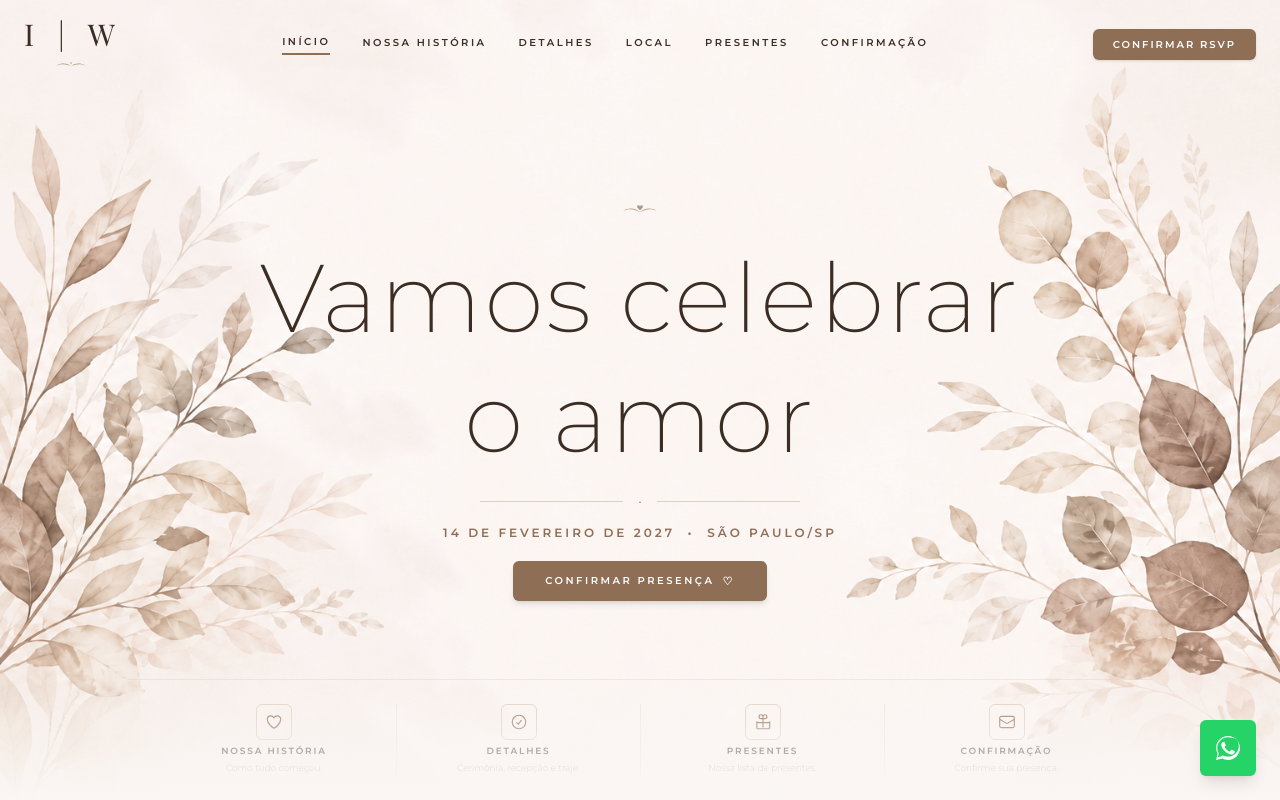
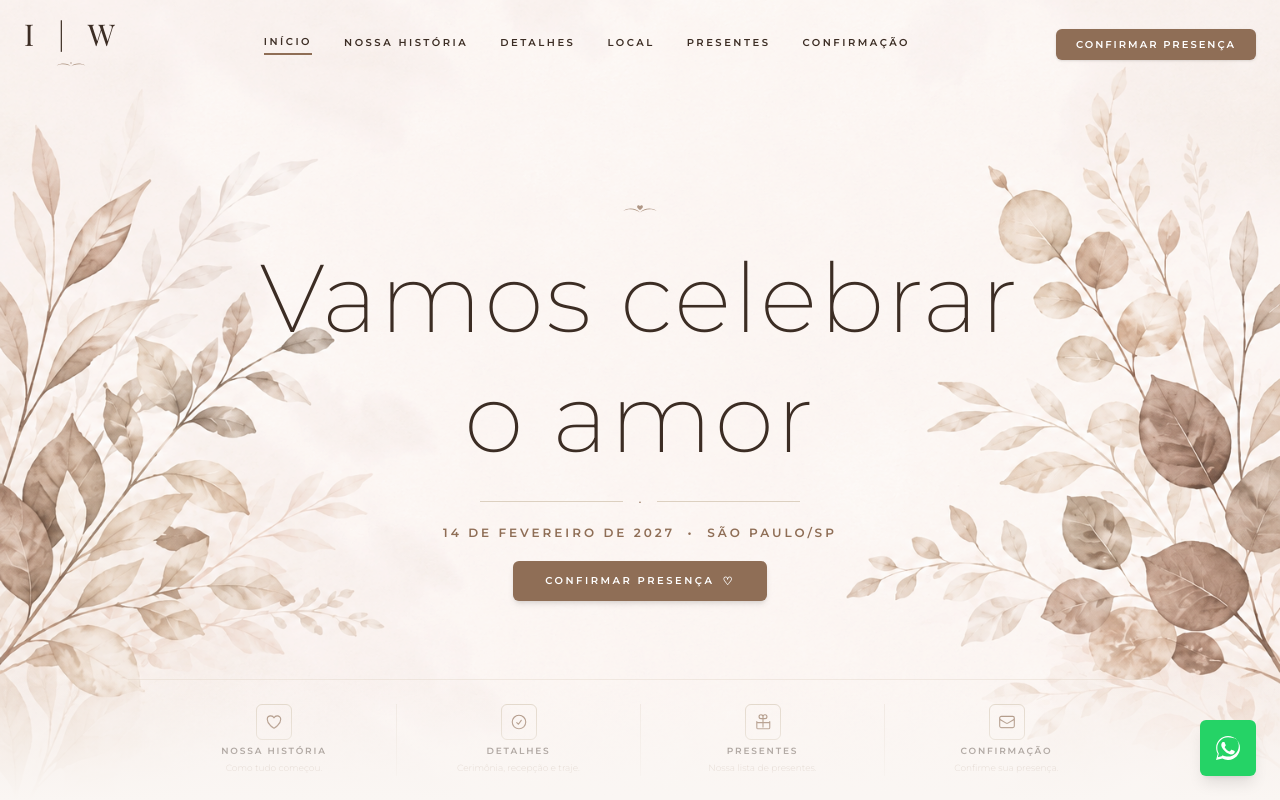
Before and after one commit to MMagnoDev/lp_casamento, a Next.js app: page / in a window 1280 px wide. Shown: the top 800 px of the page. Built offline with nearby package versions, Linux system fonts and the light colour scheme.

Commit message:
Ajuste no texto do botao de RSVP na header

```diff
--- a/src/app/page.tsx
+++ b/src/app/page.tsx
@@ -61,7 +61,7 @@ export default function Home() {
             href="#rsvp"
             className="bg-[#8F6E56] hover:bg-[#7A5C46] text-white px-5 py-2 rounded-full text-[10px] font-semibold uppercase tracking-[0.2em] transition shadow-sm inline-block"
           >
-            Confirmar RSVP
+            Confirmar Presença
           </motion.a>
         </div>
       </header>
@@ -551,7 +551,7 @@ export default function Home() {
           Dúvidas? Fale Conosco
         </span>
         <svg className="w-6 h-6" fill="currentColor" viewBox="0 0 24 24">
-          <path d="M.057 24l1.687-6.163c-1.041-1.804-1.588-3.849-1.587-5.946C.06 5.348 5.397.01 12.008.01c3.202.001 6.212 1.246 8.477 3.514 2.266 2.268 3.507 5.28 3.505 8.484-.004 6.657-5.34 11.997-11.953 11.997-2.005-.001-3.973-.502-5.713-1.457L0 24zm6.59-4.846c1.6.95 3.488 1.452 5.421 1.453 5.9 0 10.7-4.8 10.702-10.7.002-2.857-1.107-5.54-3.125-7.56C17.58 2.327 14.9 1.216 12.01 1.216 6.11 1.216 1.314 6.015 1.31 11.917c-.001 1.998.523 3.951 1.517 5.674l-.99 3.613 3.702-.97.108.064zM18.06 14.85c-.332-.165-1.962-.97-2.267-1.08-.305-.11-.527-.165-.75.165-.22.33-.853 1.08-1.043 1.297-.19.215-.383.242-.715.077-.33-.165-1.393-.513-2.656-1.64-1-.89-1.674-1.99-1.872-2.33-.197-.33-.02-.508.145-.67.15-.148.33-.387.496-.58.165-.195.22-.33.33-.55.11-.22.05-.413-.025-.58-.077-.164-.75-1.807-1.026-2.478-.27-.647-.54-.56-.75-.57-.193-.01-.413-.012-.633-.012-.22 0-.58.08-.88.41-.3.33-1.16 1.13-1.16 2.76 0 1.63 1.19 3.2 1.35 3.42.16.22 2.337 3.57 5.66 5.01.79.34 1.41.54 1.89.7.794.25 1.52.21 2.09.13.64-.1 1.96-.8 2.24-1.57.28-.77.28-1.43.2-1.57-.08-.14-.3-.22-.63-.385z"/>
+          <path d="M.057 24l1.687-6.163c-1.041-1.804-1.588-3.849-1.587-5.946C.06 5.348 5.397.01 12.008.01c3.202.001 6.212 1.246 8.477 3.514 2.266 2.268 3.507 5.28 3.505 8.484-.004 6.657-5.34 11.997-11.953 11.997-2.005-.001-3.973-.502-5.713-1.457L0 24zm6.59-4.846c1.6.95 3.488 1.452 5.421 1.453 5.9 0 10.7-4.8 10.702-10.7.002-2.857-1.107-5.54-3.125-7.56C17.58 2.327 14.9 1.216 12.01 1.216 6.11 1.216 1.314 6.015 1.31 11.917c-.001 1.998.523 3.951 1.517 5.674l-.99 3.613 3.702-.97.108.064zM18.06 14.85c-.332-.165-1.962-.97-2.267-1.08-.305-.11-.527-.165-.75.165-.22.33-.853 1.08-1.043 1.297-.19.215-.383.242-.715.077-.33-.165-1.393-.513-2.656-1.64-1-.89-1.674-1.99-1.872-2.33-.197-.33-.02-.508.145-.67.15-.148.33-.387.496-.58.165-.195.22-.33.33-.55.11-.22.05-.413-.025-.58-.077-.164-.75-1.807-1.026-2.478-.27-.647-.54-.56-.75-.57-.193-.01-.413-.012-.633-.012-.22 0-.58.08-.88.41-.3.33-1.16 1.13-1.16 2.76 0 1.63 1.19 3.2 1.35 3.42.16.22 2.337 3.57 5.66 5.01.79.34 1.41.54 1.89.7.794.25 1.52.21 2.09.13.64-.1 1.96-.8 2.24-1.57.28-.77.28-1.43.2-1.57-.08-.14-.3-.22-.63-.385z" />
         </svg>
       </motion.a>
     </div>
```
